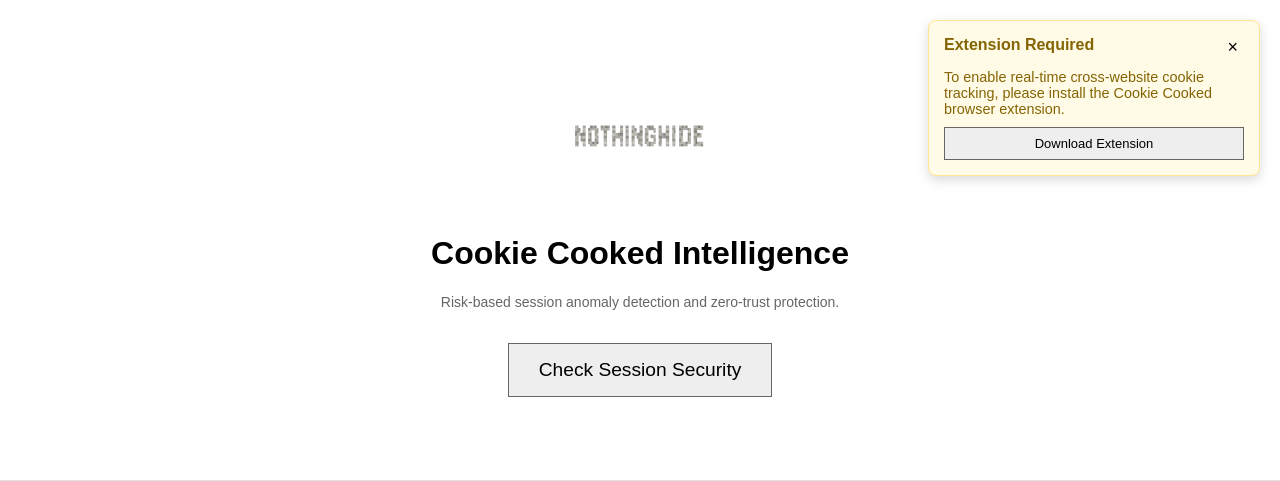
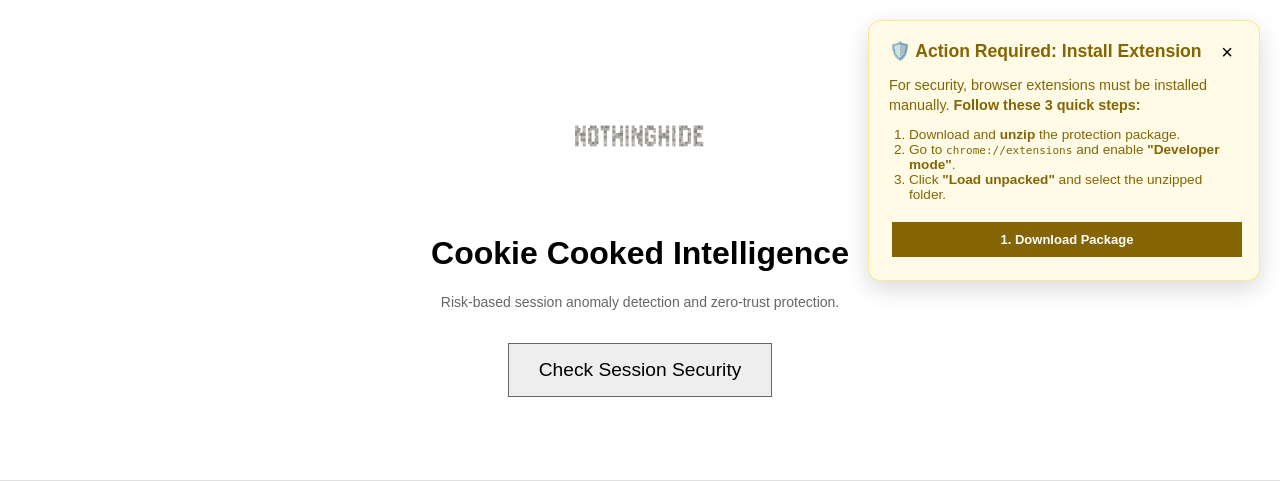
Before and after one commit to Dhuruvdev/nothinghide, a FastAPI app: page /cooked in a window 1280 px wide. Shown: the top 481 px of the page. Run offline with FastAPI, Linux system fonts and the light colour scheme.

Commit message:
Update instructions for installing the browser extension
Enhance the extension installation popup with clearer, step-by-step instructions and improved styling.

Replit-Commit-Author: Agent
Replit-Commit-Session-Id: 8bd0c9ee-fd84-4522-b576-c3287a2d0b17
Replit-Commit-Checkpoint-Type: intermediate_checkpoint
Replit-Commit-Event-Id: 2c9d79b8-5606-46cd-87e2-d012a7deb208
Replit-Commit-Screenshot-Url: https://storage.googleapis.com/screenshot-production-us-central1/14fea494-a03a-442b-b109-3a1f20dffbe5/8bd0c9ee-fd84-4522-b576-c3287a2d0b17/ccqnuY0
Replit-Helium-Checkpoint-Created: true

```diff
--- a/nothinghide/web/templates/cooked.html
+++ b/nothinghide/web/templates/cooked.html
@@ -10,14 +10,21 @@
     <h1>Cookie Cooked Intelligence</h1>
     <p class="tagline">Risk-based session anomaly detection and zero-trust protection.</p>
 
-    <!-- Extension Install Popup -->
-    <div id="extension-popup" style="display: none; position: fixed; top: 20px; right: 20px; background: #fffbe6; border: 1px solid #ffe58f; padding: 15px; border-radius: 8px; box-shadow: 0 4px 12px rgba(0,0,0,0.15); z-index: 10000; max-width: 300px; text-align: left;">
+    <!-- Extension Install Instructions -->
+    <div id="extension-popup" style="display: none; position: fixed; top: 20px; right: 20px; background: #fffbe6; border: 1px solid #ffe58f; padding: 20px; border-radius: 12px; box-shadow: 0 8px 24px rgba(0,0,0,0.15); z-index: 10000; max-width: 350px; text-align: left;">
         <div style="display: flex; justify-content: space-between; align-items: start;">
-            <strong style="color: #856404;">Extension Required</strong>
-            <button onclick="document.getElementById('extension-popup').style.display='none'" style="border:none; background:none; cursor:pointer; font-size: 18px;">&times;</button>
+            <strong style="color: #856404; font-size: 1.1em;">🛡️ Action Required: Install Extension</strong>
+            <button onclick="document.getElementById('extension-popup').style.display='none'" style="border:none; background:none; cursor:pointer; font-size: 20px; line-height: 1;">&times;</button>
         </div>
-        <p style="font-size: 0.9em; margin: 10px 0; color: #856404;">To enable real-time cross-website cookie tracking, please install the Cookie Cooked browser extension.</p>
-        <button class="btn" style="width: 100%; margin: 0; padding: 8px;" onclick="window.open('/static/extension.zip')">Download Extension</button>
+        <p style="font-size: 0.9em; margin: 12px 0; color: #856404; line-height: 1.4;">
+            For security, browser extensions must be installed manually. <strong>Follow these 3 quick steps:</strong>
+        </p>
+        <ol style="font-size: 0.85em; color: #856404; padding-left: 20px; margin: 10px 0;">
+            <li>Download and <strong>unzip</strong> the protection package.</li>
+            <li>Go to <code>chrome://extensions</code> and enable <strong>"Developer mode"</strong>.</li>
+            <li>Click <strong>"Load unpacked"</strong> and select the unzipped folder.</li>
+        </ol>
+        <button class="btn" style="width: 100%; margin-top: 10px; padding: 10px; font-weight: bold; background: #856404; color: white; border: none;" onclick="window.open('/static/extension.zip')">1. Download Package</button>
     </div>
 
     <div style="margin: 20px 0; text-align: center;">
```
